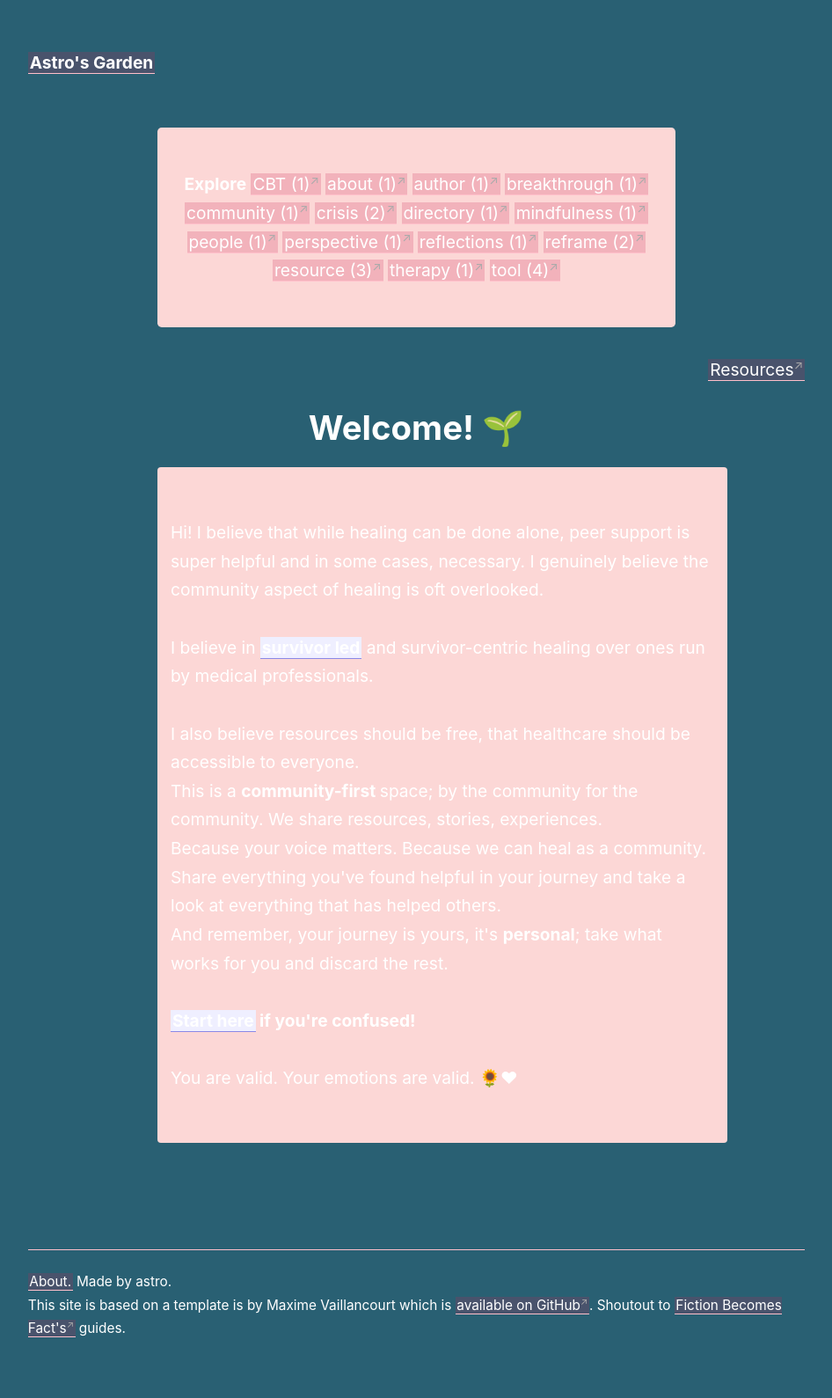
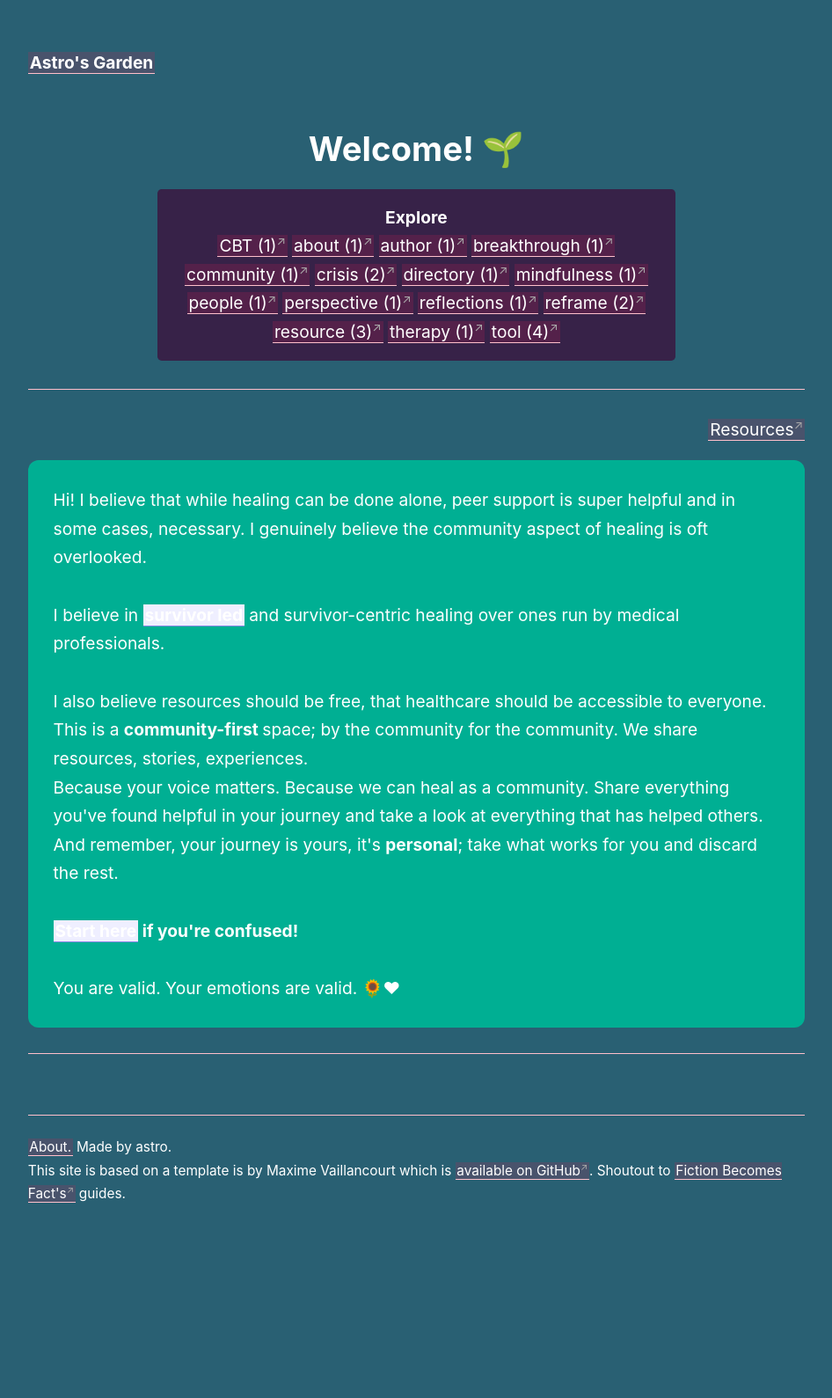
Before and after one commit to corvusdeinanis/astrosgarden, a Jekyll site: the page built from index.html, in a window 1280 px wide. Shown: the whole page at 88% size, without its empty margins (45-991 px from the left). Built offline with Jekyll 4.4.1, drawn with Linux system fonts in a browser that asks for light colours; the list of posts is cut into pages by our own code; after the commit the page ends 1436 px from its top, so only the background shows below that.

Commit message:
Update index.html

```diff
--- a/index.html
+++ b/index.html
@@ -7,8 +7,11 @@
   enabled: true
 
 ---
-<p style="padding: 3rem 3.75rem; background: #fcd7d6; margin-bottom: 2rem; border-radius: .3rem; box-sizing: border-box; max-width: 66.666667%; text-align: center; position: relative; width: 100%; padding-right: 15px; padding-left: 15px; margin-left: 16.666667%;">
+<h1 style ="text-align:center;"> Welcome! 🌱 </h1>
+
+<p style="padding: 1rem 3rem; background: #372248; margin-bottom: 2rem; border-radius: .3rem; box-sizing: border-box; max-width: 66.666667%; text-align: center; position: relative; width: 100%; padding-right: 15px; padding-left: 15px; margin-left: 16.666667%;">
   <b>Explore</b>
+<br>
   {% comment %}map, flatten and sort{% endcomment %}
 {% assign tags =  site.notes | map: 'tags' | join: ','  | split: ',' | sort %}
 {% assign previousTag = "" %}
@@ -48,15 +51,15 @@
   {% assign previousTag = currentTag %}
 
 {% endfor %}
-
 </p>
+<hr>
 
 <p style ="text-align:right;"> <a href = "/resources"> Resources</a> </p>
 
 
-<h1 style ="text-align:center;"> Welcome! 🌱 </h1>
 
-<p style="padding: 3em 1em; background: #fcd7d6; border-radius: 4px;max-width: 70%;padding-right: 15px; padding-left: 15px; margin-left: 16.666667%;">
+
+<blockquote> <p>
 Hi! I believe that while healing can be done alone, peer support is super helpful and in some cases, necessary. I genuinely believe the community aspect of healing is oft overlooked.  <br> <br>
   I believe in <span style="font-weight: bold">[[survivor led]]</span> and survivor-centric healing over ones run by medical professionals. <br> <br>
  I also believe resources should be free, that healthcare should be accessible to everyone. <br>
@@ -65,14 +68,10 @@
 <br>	And remember, your journey is yours, it's <span style="font-weight: bold">personal</span>; take what works for you and discard the rest.
 <br> <br><strong> [[Start here]] if you're confused!</strong>  <br> <br>
 You are valid. Your emotions are valid. 🌻♥
+	</p>
+	</blockquote>
 
-
-</p>
-<br>
-
-
-
-
+<hr>
 <style>
   .wrapper {
     max-width: 46em;
```
